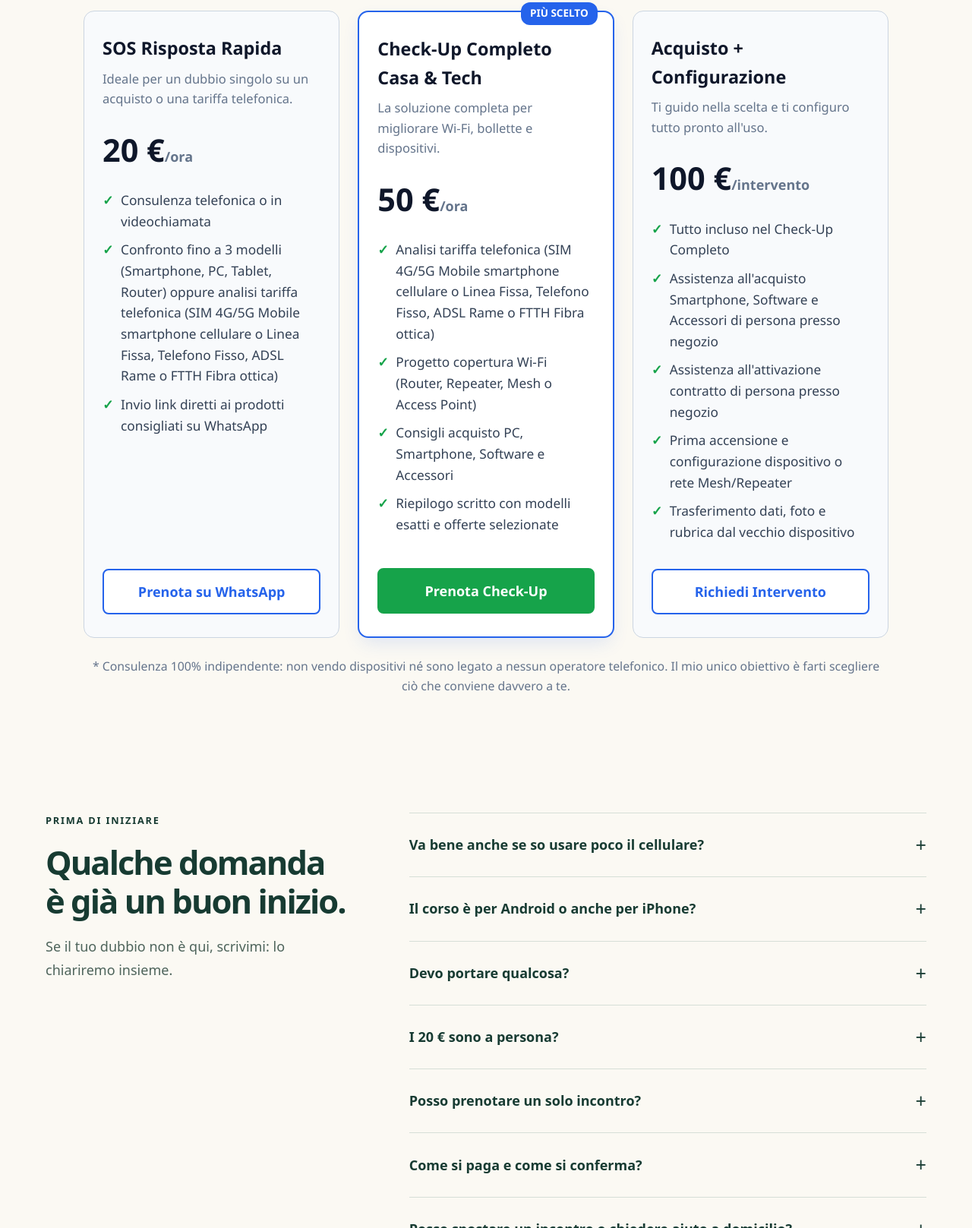
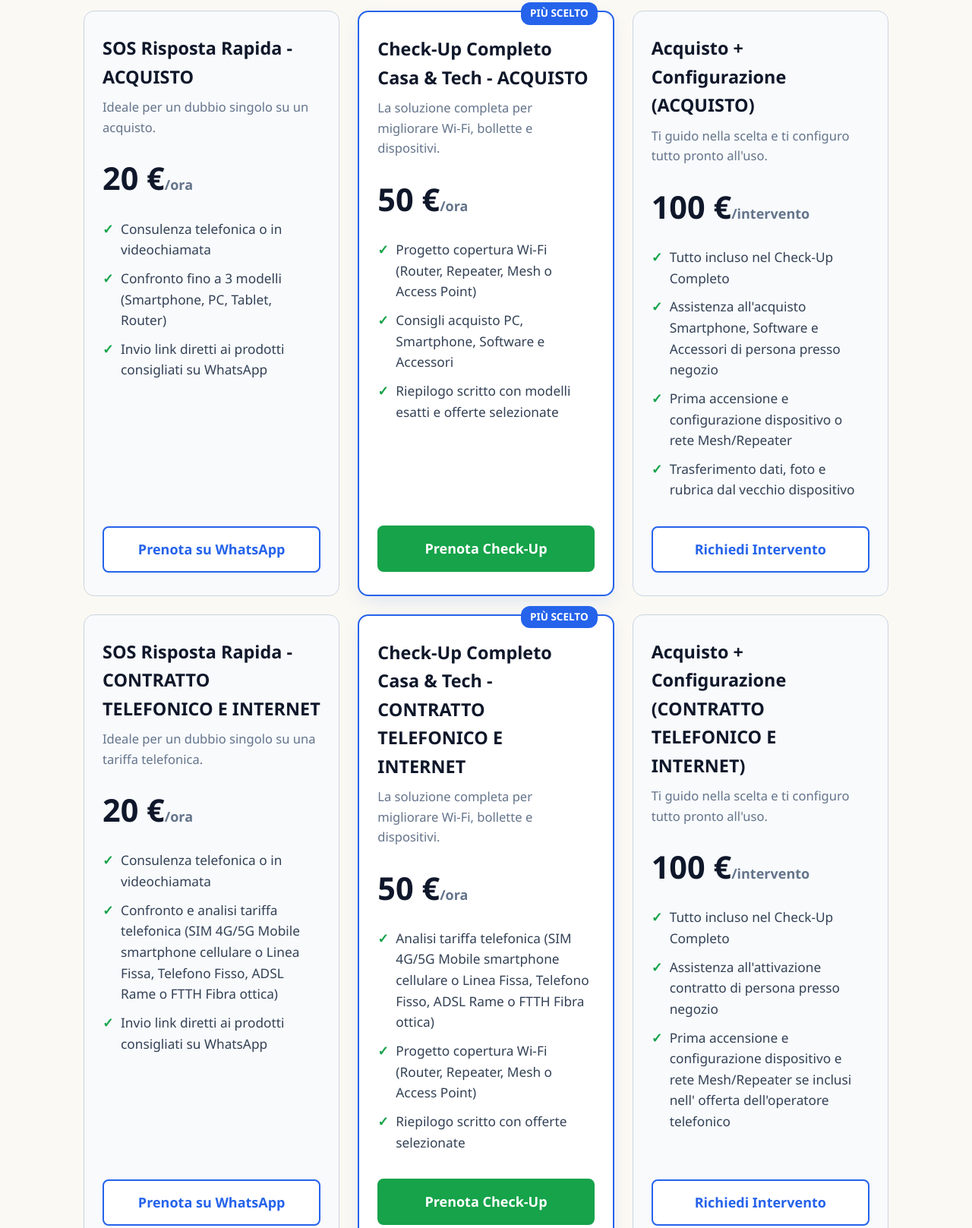
Before and after one commit to bssalex2020/pagine-web-ai, a plain HTML site: page bytetutor-gsnalex-pcprotetto/smartphone-insieme.html in a window 1280 px wide. Shown: the part 6167-7784 px from the top of the page at 76% size. Drawn offline with Linux system fonts and the light colour scheme.

Commit message:
Update smartphone-insieme.html - sos consulenza 2

```diff
--- a/bytetutor-gsnalex-pcprotetto/smartphone-insieme.html
+++ b/bytetutor-gsnalex-pcprotetto/smartphone-insieme.html
@@ -342,53 +342,97 @@
 
   <div class="sos-pricing-grid">
 
-    <!-- Pacchetto 1 -->
+    <!-- Pacchetto 1 | ACQUISTO  -->
     <div class="sos-price-card">
       <div>
-        <div class="sos-plan-name">SOS Risposta Rapida</div>
-        <div class="sos-plan-desc">Ideale per un dubbio singolo su un acquisto o una tariffa telefonica.</div>
+        <div class="sos-plan-name">SOS Risposta Rapida - ACQUISTO</div>
+        <div class="sos-plan-desc">Ideale per un dubbio singolo su un acquisto.</div>
         <div class="sos-price">20 €<span>/ora</span></div>
         <ul class="sos-list">
           <li>Consulenza telefonica o in videochiamata</li>
-          <li>Confronto fino a 3 modelli (Smartphone, PC, Tablet, Router) oppure analisi tariffa telefonica (SIM 4G/5G Mobile smartphone cellulare o Linea Fissa, Telefono Fisso, ADSL Rame o FTTH Fibra ottica)</li>
+          <li>Confronto fino a 3 modelli (Smartphone, PC, Tablet, Router)</li>
           <li>Invio link diretti ai prodotti consigliati su WhatsApp</li>
         </ul>
       </div>
-      <a href="https://wa.me/390000000000?text=Ciao!%20Vorrei%20prenotare%20una%20consulenza%20SOS%20Risposta%20Rapida%20da%2020%E2%82%AC%2Fora" target="_blank" class="sos-btn sos-btn-outline">Prenota su WhatsApp</a>
+      <a href="https://wa.me/390000000000?text=Ciao!%20Vorrei%20prenotare%20una%20consulenza%20SOS%20Risposta%20Rapida%20da%2020%E2%82%AC%2Fora%20ACQUISTO" target="_blank" class="sos-btn sos-btn-outline">Prenota su WhatsApp</a>
     </div>
 
-    <!-- Pacchetto 2 (In evidenza) -->
+    <!-- Pacchetto 2 (In evidenza) | ACQUISTO  -->
     <div class="sos-price-card featured">
       <span class="sos-popular-tag">Più Scelto</span>
       <div>
-        <div class="sos-plan-name">Check-Up Completo Casa & Tech</div>
+        <div class="sos-plan-name">Check-Up Completo Casa & Tech - ACQUISTO</div>
+        <div class="sos-plan-desc">La soluzione completa per migliorare Wi-Fi, bollette e dispositivi.</div>
+        <div class="sos-price">50 €<span>/ora</span></div>
+        <ul class="sos-list">
+          <li>Progetto copertura Wi-Fi (Router, Repeater, Mesh o Access Point)</li>
+          <li>Consigli acquisto PC, Smartphone, Software e Accessori</li>
+          <li>Riepilogo scritto con modelli esatti e offerte selezionate</li>
+        </ul>
+      </div>
+      <a href="https://wa.me/390000000000?text=Ciao!%20Vorrei%20prenotare%20il%20Check-Up%20Completo%20Casa%20%26%20Tech%20da%2050%E2%82%AC%2Fora%20ACQUISTO" target="_blank" class="sos-btn sos-btn-primary">Prenota Check-Up</a>
+    </div>
+
+    <!-- Pacchetto 3 | ACQUISTO -->
+    <div class="sos-price-card">
+      <div>
+        <div class="sos-plan-name">Acquisto + Configurazione (ACQUISTO)</div>
+        <div class="sos-plan-desc">Ti guido nella scelta e ti configuro tutto pronto all'uso.</div>
+        <div class="sos-price">100 €<span>/intervento</span></div>
+        <ul class="sos-list">
+          <li>Tutto incluso nel Check-Up Completo</li>
+          <li>Assistenza all'acquisto Smartphone, Software e Accessori di persona presso negozio</li>
+          <li>Prima accensione e configurazione dispositivo o rete Mesh/Repeater</li>
+          <li>Trasferimento dati, foto e rubrica dal vecchio dispositivo</li>
+        </ul>
+      </div>
+      <a href="https://wa.me/390000000000?text=Ciao!%20Vorrei%20prenotare%20il%20pacchetto%20Acquisto%20%2B%20Configurazione%20da%20100%E2%82%AC%2Fintervento%20ACQUISTO" target="_blank" class="sos-btn sos-btn-outline">Richiedi Intervento</a>
+    </div>
+
+    <!-- Pacchetto 1 | CONTRATTO TELEFONICO E INTERNET -->
+    <div class="sos-price-card">
+      <div>
+        <div class="sos-plan-name">SOS Risposta Rapida - CONTRATTO TELEFONICO E INTERNET</div>
+        <div class="sos-plan-desc">Ideale per un dubbio singolo su una tariffa telefonica.</div>
+        <div class="sos-price">20 €<span>/ora</span></div>
+        <ul class="sos-list">
+          <li>Consulenza telefonica o in videochiamata</li>
+          <li>Confronto e analisi tariffa telefonica (SIM 4G/5G Mobile smartphone cellulare o Linea Fissa, Telefono Fisso, ADSL Rame o FTTH Fibra ottica)</li>
+          <li>Invio link diretti ai prodotti consigliati su WhatsApp</li>
+        </ul>
+      </div>
+      <a href="https://wa.me/390000000000?text=Ciao!%20Vorrei%20prenotare%20una%20consulenza%20SOS%20Risposta%20Rapida%20da%2020%E2%82%AC%2Fora%20CONTRATTO%20TELEFONICO" target="_blank" class="sos-btn sos-btn-outline">Prenota su WhatsApp</a>
+    </div>
+
+    <!-- Pacchetto 2 (In evidenza) | CONTRATTO TELEFONICO E INTERNET -->
+    <div class="sos-price-card featured">
+      <span class="sos-popular-tag">Più Scelto</span>
+      <div>
+        <div class="sos-plan-name">Check-Up Completo Casa & Tech - CONTRATTO TELEFONICO E INTERNET</div>
         <div class="sos-plan-desc">La soluzione completa per migliorare Wi-Fi, bollette e dispositivi.</div>
         <div class="sos-price">50 €<span>/ora</span></div>
         <ul class="sos-list">
           <li>Analisi tariffa telefonica (SIM 4G/5G Mobile smartphone cellulare o Linea Fissa, Telefono Fisso, ADSL Rame o FTTH Fibra ottica)</li>
           <li>Progetto copertura Wi-Fi (Router, Repeater, Mesh o Access Point)</li>
-          <li>Consigli acquisto PC, Smartphone, Software e Accessori</li>
-          <li>Riepilogo scritto con modelli esatti e offerte selezionate</li>
+          <li>Riepilogo scritto con offerte selezionate</li>
         </ul>
       </div>
-      <a href="https://wa.me/390000000000?text=Ciao!%20Vorrei%20prenotare%20il%20Check-Up%20Completo%20Casa%20%26%20Tech%20da%2050%E2%82%AC%2Fora" target="_blank" class="sos-btn sos-btn-primary">Prenota Check-Up</a>
+      <a href="https://wa.me/390000000000?text=Ciao!%20Vorrei%20prenotare%20il%20Check-Up%20Completo%20Casa%20%26%20Tech%20da%2050%E2%82%AC%2Fora%20CONTRATTO%20TELEFONICO" target="_blank" class="sos-btn sos-btn-primary">Prenota Check-Up</a>
     </div>
 
-    <!-- Pacchetto 3 -->
+    <!-- Pacchetto 3 | CONTRATTO TELEFONICO E INTERNET -->
     <div class="sos-price-card">
       <div>
-        <div class="sos-plan-name">Acquisto + Configurazione</div>
+        <div class="sos-plan-name">Acquisto + Configurazione (CONTRATTO TELEFONICO E INTERNET)</div>
         <div class="sos-plan-desc">Ti guido nella scelta e ti configuro tutto pronto all'uso.</div>
         <div class="sos-price">100 €<span>/intervento</span></div>
         <ul class="sos-list">
           <li>Tutto incluso nel Check-Up Completo</li>
-          <li>Assistenza all'acquisto Smartphone, Software e Accessori di persona presso negozio</li>
           <li>Assistenza all'attivazione contratto di persona presso negozio</li>
-          <li>Prima accensione e configurazione dispositivo o rete Mesh/Repeater</li>
-          <li>Trasferimento dati, foto e rubrica dal vecchio dispositivo</li>
+          <li>Prima accensione e configurazione dispositivo e rete Mesh/Repeater se inclusi nell' offerta dell'operatore telefonico</li>
         </ul>
       </div>
-      <a href="https://wa.me/390000000000?text=Ciao!%20Vorrei%20prenotare%20il%20pacchetto%20Acquisto%20%2B%20Configurazione%20da%20100%E2%82%AC%2Fintervento" target="_blank" class="sos-btn sos-btn-outline">Richiedi Intervento</a>
+      <a href="https://wa.me/390000000000?text=Ciao!%20Vorrei%20prenotare%20il%20pacchetto%20Acquisto%20%2B%20Configurazione%20da%20100%E2%82%AC%2Fintervento%20CONTRATTO%20TELEFONICO" target="_blank" class="sos-btn sos-btn-outline">Richiedi Intervento</a>
     </div>
 
   </div>
```
